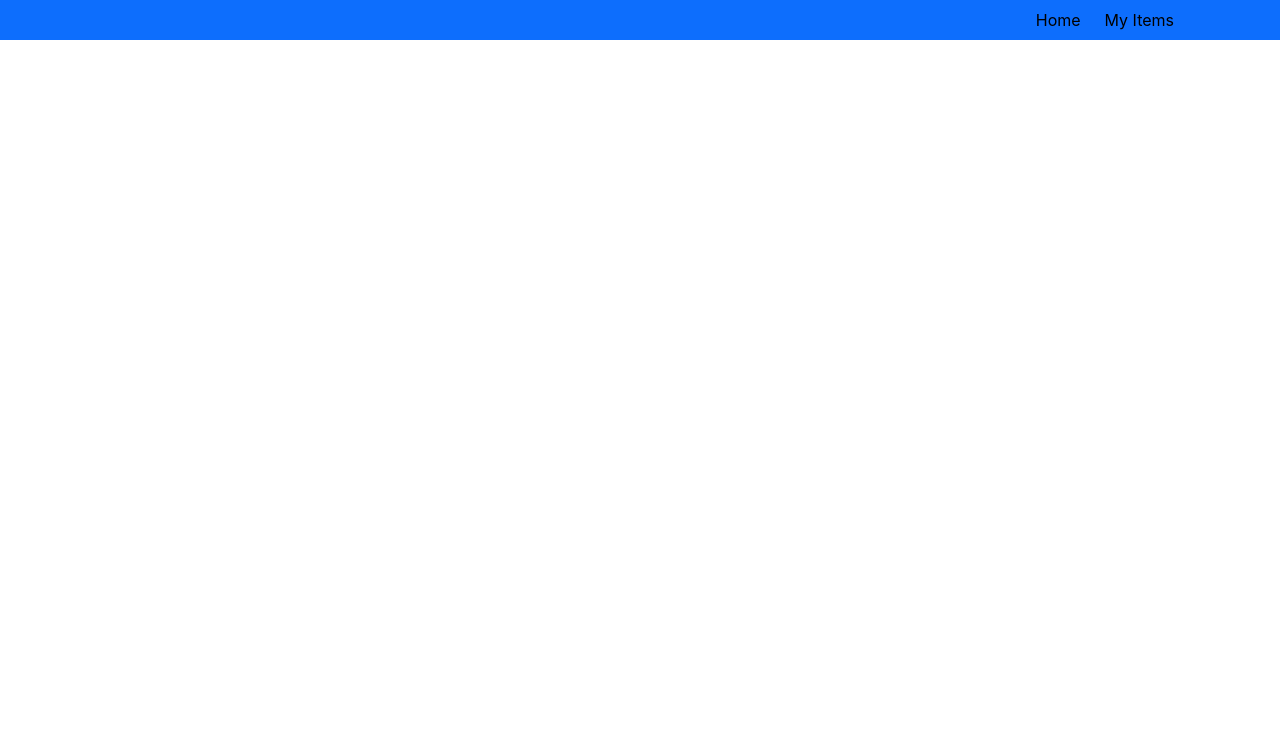
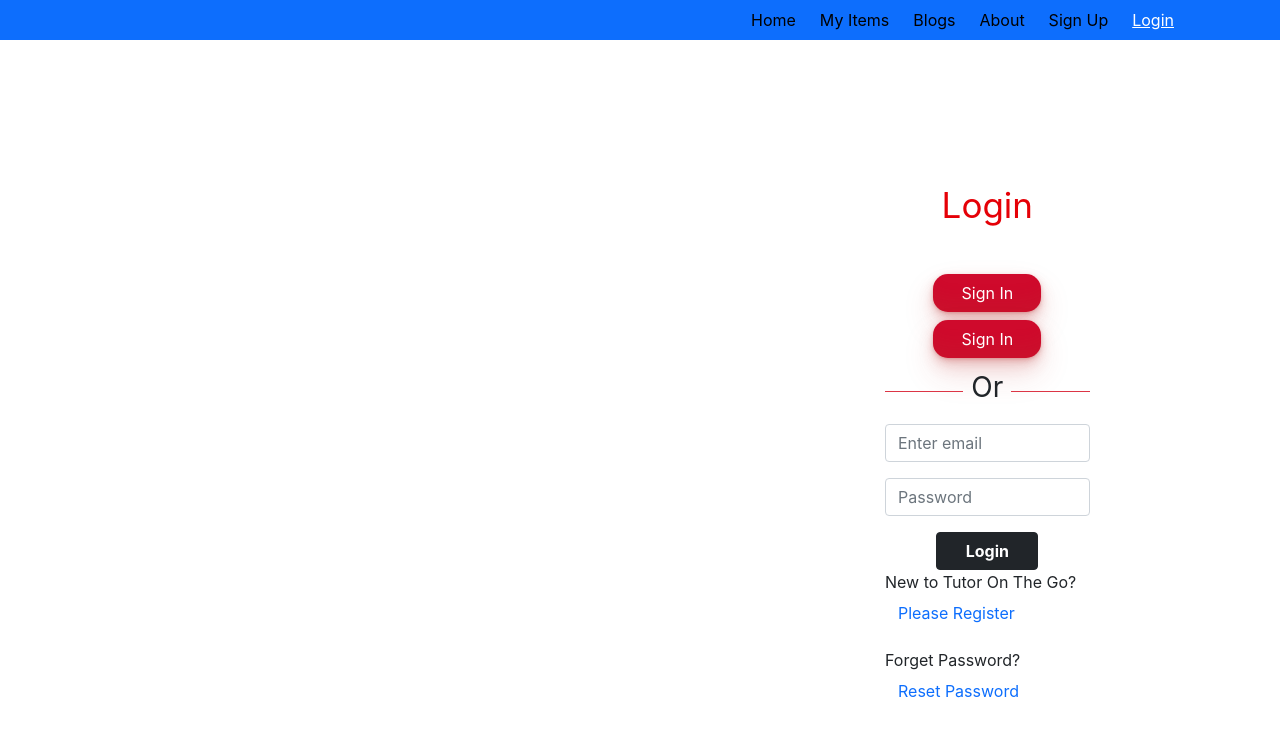
Before and after one commit to Bl4ckSlayer/Bike-land-client, a React (Create React App) app: page /login in a window 1280 px wide. Shown: the top 736 px of the page. Built offline with nearby package versions, Linux system fonts and the light colour scheme; no server answers.

Commit message:
firebase

```diff
--- a/src/App.js
+++ b/src/App.js
@@ -1,6 +1,7 @@
 import { Route, Routes } from "react-router-dom";
 import "./App.css";
 import Login from "./Components/Login/Login/Login";
+import Signup from "./Components/Login/Sign Up/Signup";
 import Home from "./Components/Pages/Home/Home";
 import Header from "./Components/Shared/Header/Header";
 
@@ -11,6 +12,7 @@ function App() {
       <Routes>
         <Route path="/" element={<Home></Home>}></Route>
         <Route path="/login" element={<Login></Login>}></Route>
+        <Route path="/signup" element={<Signup></Signup>}></Route>
       </Routes>
     </div>
   );
--- a/src/Components/Login/Login/Login.js
+++ b/src/Components/Login/Login/Login.js
@@ -1,125 +1,133 @@
-// import React, { useEffect, useRef, useState } from "react";
-// import { Link, useLocation, useNavigate } from "react-router-dom";
+import React, { useEffect, useRef, useState } from "react";
+import { Link, useLocation, useNavigate } from "react-router-dom";
 import "./Login.css";
-// // import auth from "../../../firebase.init";
-// import {
-//   useSendPasswordResetEmail,
-//   useSignInWithEmailAndPassword,
-// } from "react-firebase-hooks/auth";
-// import { ToastContainer, toast } from "react-toastify";
-// import "react-toastify/dist/ReactToastify.css";
+import {
+  useSendPasswordResetEmail,
+  useSignInWithEmailAndPassword,
+} from "react-firebase-hooks/auth";
+import { ToastContainer, toast } from "react-toastify";
+import "react-toastify/dist/ReactToastify.css";
+import auth from "../../../firebase.init";
+import { Button, Form } from "react-bootstrap";
+import SocialLogin from "../Social Login/SocialLogin";
 // import SocialLogin from "../Social Login/SocialLogin";
 // import Loading from "../../Shared/Loading/Loading";
 // import useToken from "../../../Hooks/UseToken";
 // // import carPng from '../../../img/undraw_electric_car_b7hl.png';
 
 const Login = () => {
-  //   const emailRef = useRef("");
-  //   const passwordRef = useRef("");
-  //   const navigate = useNavigate();
-  //   const location = useLocation();
-  //   const [email, setEmail] = useState('');
+  const emailRef = useRef("");
+  const passwordRef = useRef("");
+  const navigate = useNavigate();
+  const location = useLocation();
+  const [email, setEmail] = useState("");
 
-  //   let from = location.state?.from?.pathname || "/";
-  //   let errorElement = <></>;
+  let from = location.state?.from?.pathname || "/";
+  let errorElement = <></>;
 
-  //   const eventSetEmail = (event) => {
-  //     setEmail(event.target.value);
-  //   };
+  const eventSetEmail = (event) => {
+    setEmail(event.target.value);
+  };
 
-  //   const [signInWithEmailAndPassword, user, loading, error] =
-  //     useSignInWithEmailAndPassword(auth);
+  const [signInWithEmailAndPassword, user, loading, error] =
+    useSignInWithEmailAndPassword(auth);
 
-  //   const [token] = useToken(user);
+  // const [token] = useToken(user);
 
-  //   const [sendPasswordResetEmail, sending] = useSendPasswordResetEmail(auth);
+  const [sendPasswordResetEmail, sending] = useSendPasswordResetEmail(auth);
 
   //   if (loading) {
   //     return <Loading></Loading>;
   //   }
 
-  //   if (token) {
-  //     navigate(from, { replace: true });
-  //   }
+  if (user) {
+    navigate(from, { replace: true });
+  }
 
-  //   const EventSubmit = async (event) => {
-  //     event.preventDefault();
-  //     const email = emailRef.current.value;
-  //     const password = passwordRef.current.value;
+  const EventSubmit = async (event) => {
+    event.preventDefault();
+    const email = emailRef.current.value;
+    const password = passwordRef.current.value;
 
-  //     await signInWithEmailAndPassword(email, password);
-  //   };
+    await signInWithEmailAndPassword(email, password);
+  };
 
-  //   const resetPassword = async () => {
-  //     const email = emailRef.current.value;
-  //     if (email !== "") {
-  //       await sendPasswordResetEmail(email);
-  //       toast("Email Sent");
-  //     } else {
-  //       toast.error("please enter your email address", {
-  //         theme: "colored",
-  //       });
-  //     }
-  //   };
-  //   if (error) {
-  //     errorElement = (
-  //       <div className="my-3">
-  //         <p className="text-danger"> {error?.message}</p>
-  //       </div>
-  //     );
-  //   }
+  const resetPassword = async () => {
+    const email = emailRef.current.value;
+    if (email !== "") {
+      await sendPasswordResetEmail(email);
+      toast("Email Sent");
+    } else {
+      toast.error("please enter your email address", {
+        theme: "colored",
+      });
+    }
+  };
+  if (error) {
+    errorElement = (
+      <div className="my-3">
+        <p className="text-danger"> {error?.message}</p>
+      </div>
+    );
+  }
   return (
-    <div className="row">
-      {/* <div className="col-lg-7 col-md-12 col-sm-12 order-2 order-sm-2 order-md-2 order-lg-1">
-        <img className="wave img-fluid" src={carPng} alt="svg car image" />
+    <div className="row container-fluid">
+      <div className="col-lg-7 col-md-12 col-sm-12 order-2 order-sm-2 order-md-2 order-lg-1">
+        {/* <img className="wave img-fluid" src={carPng} alt="svg car image" /> */}
       </div>
       <div className="col-lg-5 col-md-12 order-1 col-sm-12 order-sm-1 order-md-1 order-lg-2">
         <div className="form-container">
           <div>
             <h2 className="form-title mb-5 text-center">Login</h2>
-            <form onSubmit={EventSubmit}>
-              <div className="input-group">
-                <label htmlFor="email">Email</label>
-                <input
-                  onBlur={eventSetEmail}
+            <SocialLogin></SocialLogin>
+            <Form onSubmit={EventSubmit}>
+              <Form.Group className="mb-3" controlId="formBasicEmail">
+                <Form.Control
                   ref={emailRef}
                   type="email"
-                  name="email"
+                  placeholder="Enter email"
                   required
                 />
-              </div>
-              <div className="input-group">
-                <label htmlFor="password">Password</label>
-                <input ref={passwordRef} type="password" name="password" />
-              </div>
-              <input
-                className="form-submit button-33"
+              </Form.Group>
+              <Form.Group className="mb-3" controlId="formBasicPassword">
+                <Form.Control
+                  ref={passwordRef}
+                  type="password"
+                  placeholder="Password"
+                  required
+                />
+              </Form.Group>
+              <Button
+                variant="btn btn-dark w-50 d-block mx-auto btn-hover fw-bolder"
                 type="submit"
-                required
-                value="Login"
-              />
-            </form>
+              >
+                Login
+              </Button>
+            </Form>
             {errorElement}
-            <p className="my-3 fs-5">
-              Already have an account?{" "}
+            <p>
+              New to Tutor On The Go?
+              <Link
+                to="/signup"
+                className="btn btn-link text-primary pe-auto text-decoration-none"
+              >
+                Please Register
+              </Link>
+            </p>
+            <p>
+              Forget Password?
               <button
-                className="form-link bg-transparent border-0"
+                className="btn btn-link text-primary pe-auto text-decoration-none"
                 onClick={resetPassword}
               >
                 Reset Password
               </button>
             </p>
-            <p className="my-3 fs-5">
-              New User?{" "}
-              <Link className="form-link" to="/signup">
-                Sign Up
-              </Link>
-            </p>
-            <SocialLogin></SocialLogin>
+
+            <ToastContainer />
           </div>
-          <ToastContainer />
         </div>
-      </div> */}
+      </div>
     </div>
   );
 };
--- a/src/Components/Login/Sign Up/Signup.js
+++ b/src/Components/Login/Sign Up/Signup.js
@@ -1,17 +1,20 @@
-import React, { useRef, useState } from 'react';
-import { Link, useLocation, useNavigate } from 'react-router-dom';
-import './Signup.css';
-import auth from '../../../firebase.init'
-import { ToastContainer } from 'react-toastify';
-import 'react-toastify/dist/ReactToastify.css';
-import { useCreateUserWithEmailAndPassword, useUpdateProfile } from 'react-firebase-hooks/auth';
-import SocialLogin from '../Social Login/SocialLogin';
-import Loading from '../../Shared/Loading/Loading';
-import useToken from '../../../Hooks/UseToken';
-import signUpSvg from '../../../img/undraw_Login_re_4vu2.png';
+import React, { useRef, useState } from "react";
+import { Link, useLocation, useNavigate } from "react-router-dom";
+import "./Signup.css";
+import { ToastContainer } from "react-toastify";
+import "react-toastify/dist/ReactToastify.css";
+import {
+  useCreateUserWithEmailAndPassword,
+  useUpdateProfile,
+} from "react-firebase-hooks/auth";
+import auth from "../../../firebase.init";
+import SocialLogin from "../Social Login/SocialLogin";
+// import SocialLogin from "../Social Login/SocialLogin";
+// import Loading from "../../Shared/Loading/Loading";
+// import useToken from "../../../Hooks/UseToken";
+// import signUpSvg from "../../../img/undraw_Login_re_4vu2.png";
 
 const Signup = () => {
-
   let errorMsg;
   const nameRef = useRef("");
   const emailRef = useRef("");
@@ -25,7 +28,7 @@ const Signup = () => {
   const [updateProfile, updating] = useUpdateProfile(auth);
   const [email, setEmail] = useState("");
 
-    const [token] = useToken(user);
+  //   const [token] = useToken(user);
 
   const navigate = useNavigate();
   const location = useLocation();
@@ -34,13 +37,13 @@ const Signup = () => {
   const checkAgree = () => {
     if (agree === false) setAgree(true);
     else setAgree(false);
-    }
+  };
 
-    if (loading || updating) {
-        return <Loading></Loading>
-    }
+  //   if (loading || updating) {
+  //     return <Loading></Loading>;
+  //   }
 
-    if (token) {
+  if (user) {
     navigate(from, { replace: true });
   }
 
@@ -56,9 +59,8 @@ const Signup = () => {
     if (agree) {
       await createUserWithEmailAndPassword(email, password);
       await updateProfile({ displayName: name });
-        }
-        else {
-            setErrorMessage('Please Agree Terms & Conditions');
+    } else {
+      setErrorMessage("Please Agree Terms & Conditions");
     }
   };
 
@@ -66,46 +68,74 @@ const Signup = () => {
     errorMsg = <p>{error?.message}</p>;
   }
   return (
-        <div className="row">
-            <div className='col-lg-7 col-md-12 col-sm-12 order-2 order-sm-2 order-md-2 order-lg-1'>
-                <img className='wave img-fluid' src={signUpSvg} alt="signup svg image" />
+    <div className="row container">
+      <div className="col-lg-7 col-md-12 col-sm-12 order-2 order-sm-2 order-md-2 order-lg-1">
+        {/* <img
+          className="wave img-fluid"
+          src={signUpSvg}
+          alt="signup svg image"
+        /> */}
       </div>
-            <div className='col-lg-5 col-md-12 order-1 col-sm-12 order-sm-1 order-md-1 order-lg-2'>
-                <div className='form-container'>
+      <div className="col-lg-5 col-md-12 order-1 col-sm-12 order-sm-1 order-md-1 order-lg-2">
+        <div className="form-container">
           <div>
-                        <h2 className='form-title mb-5 text-center'>Sign Up</h2>
+            <h2 className="form-title mb-5 text-center">Sign Up</h2>
+            <SocialLogin></SocialLogin>
             <form onSubmit={eventSubmit}>
               <div className="input-group">
-                                <label htmlFor='name'>Name</label>
+                <label htmlFor="name">Name</label>
                 <input ref={nameRef} type="name" name="name" required />
               </div>
               <div className="input-group">
-                                <label htmlFor='email'>Email</label>
+                <label htmlFor="email">Email</label>
                 <input ref={emailRef} type="email" name="email" required />
               </div>
               <div className="input-group">
-                                <label htmlFor='password'>Password</label>
+                <label htmlFor="password">Password</label>
                 <input ref={passwordRef} type="password" name="password" />
               </div>
               <div className="input-group">
-                                <label htmlFor='confirm-password'>Confirm Password</label>
-                                <input ref={confirmPasswordRef} type="password" name="confirm-password" required />
+                <label htmlFor="confirm-password">Confirm Password</label>
+                <input
+                  ref={confirmPasswordRef}
+                  type="password"
+                  name="confirm-password"
+                  required
+                />
               </div>
-                            <input onClick={checkAgree} className='mb-3' type="checkbox" name="terms" id="" />
-                            <label className={`ps-2 ${agree ? 'text-success' : 'text-danger'}`} htmlFor='terms'>Accepct terms and conditions</label>
-                            <input className='form-submit' type="submit" required value="Signup" />
+              <input
+                onClick={checkAgree}
+                className="mb-3"
+                type="checkbox"
+                name="terms"
+                id=""
+              />
+              <label
+                className={`ps-2 ${agree ? "text-success" : "text-danger"}`}
+                htmlFor="terms"
+              >
+                Accepct terms and conditions
+              </label>
+              <input
+                className="form-submit"
+                type="submit"
+                required
+                value="Signup"
+              />
             </form>
             <h6 className="text-danger my-3"> {errorMsg}</h6>
             <h6 className="text-danger my-3"> {errorMessage}</h6>
             <ToastContainer />
-                        <p className='my-3 fs-5'>
-                            Already have an account? <Link className='form-link' to='/login'>Login</Link>
+            <p className="my-3 fs-5">
+              Already have an account?{" "}
+              <Link className="form-link" to="/login">
+                Login
+              </Link>
             </p>
-                        <SocialLogin></SocialLogin>
+            {/* <SocialLogin></SocialLogin> */}
           </div>
         </div>
       </div>
-
     </div>
   );
 };
--- a/src/Components/Login/Social Login/SocialLogin.js
+++ b/src/Components/Login/Social Login/SocialLogin.js
@@ -1,16 +1,18 @@
-import React from 'react';
-import { useSignInWithGithub, useSignInWithGoogle } from 'react-firebase-hooks/auth';
-import auth from '../../../firebase.init';
-import googleLogo from '../../../img/google-logo-9824.png'
-import githubLogo from '../../../img/github-logo.png'
-import { useLocation, useNavigate } from 'react-router-dom';
-import useToken from '../../../Hooks/UseToken';
-import Loading from '../../Shared/Loading/Loading';
+import React from "react";
+import {
+  useSignInWithGithub,
+  useSignInWithGoogle,
+} from "react-firebase-hooks/auth";
+
+import { useLocation, useNavigate } from "react-router-dom";
+import auth from "../../../firebase.init";
+// import useToken from '../../../Hooks/UseToken';
+// import Loading from '../../Shared/Loading/Loading';
 
 const SocialLogin = () => {
   const [signInWithGoogle, user, loading, error] = useSignInWithGoogle(auth);
   const [signInWithGithub, user1, loading1, error1] = useSignInWithGithub(auth);
-    const [token] = useToken(user || user1);
+  // const [token] = useToken(user || user1);
   const navigate = useNavigate();
   const location = useLocation();
 
@@ -18,39 +20,45 @@ const SocialLogin = () => {
 
   let errorElement;
 
-    if(loading || loading1){
-        <Loading></Loading>
+  // if(loading || loading1){
+  //     <Loading></Loading>
+  // }
+
+  if (error || error1) {
+    errorElement = (
+      <p className="text-danger">
+        Error: {error?.message} {error1?.message}
+      </p>
+    );
   }
 
-    if (error || error1) {
-        errorElement = <p className='text-danger'>Error: {error?.message} {error1?.message}</p>
-    }
-
-    if (token) {
+  if (user || user1) {
     navigate(from, { replace: true });
   }
 
   return (
     <div>
-            <div className='d-flex align-items-center'>
-                <div style={{ height: '1px' }} className='bg-danger w-50'></div>
-                <p className='mt-2 px-2 fs-3'>Or</p>
-                <div style={{ height: '1px' }} className='bg-danger w-50'></div>
-            </div>
       {errorElement}
-            <div className=''>
+      <div className="">
         <button
           onClick={() => signInWithGoogle()}
-                    className='button-33 d-block mx-auto my-2'>
-                    <img style={{ width: '30px' }} src={googleLogo} alt="" />
-                    <span className='px-2'>Sign In</span>
+          className="button-33 d-block mx-auto my-2"
+        >
+          {/* <img style={{ width: "30px" }} src={googleLogo} alt="" /> */}
+          <span className="px-2">Sign In</span>
         </button>
         <button
           onClick={() => signInWithGithub()}
-                    className='button-33 d-block mx-auto'>
-                    <img style={{ width: '30px' }} src={githubLogo} alt="" />
-                    <span className='px-2'>Sign In</span>
+          className="button-33 d-block mx-auto"
+        >
+          {/* <img style={{ width: "30px" }} src={githubLogo} alt="" /> */}
+          <span className="px-2">Sign In</span>
         </button>
+      </div>
+      <div className="d-flex align-items-center">
+        <div style={{ height: "1px" }} className="bg-danger w-50"></div>
+        <p className="mt-2 px-2 fs-3">Or</p>
+        <div style={{ height: "1px" }} className="bg-danger w-50"></div>
       </div>
     </div>
   );
--- a/src/Components/Shared/Header/Header.js
+++ b/src/Components/Shared/Header/Header.js
@@ -1,9 +1,16 @@
+import { signOut } from "firebase/auth";
 import React from "react";
 import { Container, Nav, Navbar } from "react-bootstrap";
+import { useAuthState } from "react-firebase-hooks/auth";
 import { Link } from "react-router-dom";
+import auth from "../../../firebase.init";
 import CustomLink from "../CustomLink/CustomLink";
 
 const Header = () => {
+  const [user] = useAuthState(auth);
+  const userSignOut = () => {
+    signOut(auth);
+  };
   return (
     <div>
       <Navbar
@@ -25,23 +32,47 @@ const Header = () => {
               <CustomLink className="me-4 navLink" to="/myitems">
                 My Items
               </CustomLink>
-              {/* {
-                            user && <>
-                            <CustomLink className="me-4 navLink" to="/manageInventory">Manage Inventory</CustomLink>
-                            <CustomLink className="me-4 navLink" to="/addInventory">Add Inventory</CustomLink>
-                            </>
-                        }
-                        <CustomLink className="me-4 navLink" to="/blogs">Blogs</CustomLink>
-                        <CustomLink className="me-4 navLink" to="/about">About</CustomLink>
-                        {
-                            !user ? <>
-                                <CustomLink className="me-4 navLink" to="/signup">Sign Up</CustomLink>
-                                <CustomLink className="me-4 navLink" to="/login">Login</CustomLink></>
-                                :
-                                <>
-                                    <span className='navLink border-0 fw-bold user-name me-4' style={{color: "white"}}>{user?.displayName}</span>
-                                    <button className="navLink border-0 bg-transparent text-start p-0" onClick={userSignOut}>Sign Out</button></>
-                        } */}
+              {user && (
+                <>
+                  <CustomLink className="me-4 navLink" to="/manageInventory">
+                    Manage Inventory
+                  </CustomLink>
+                  <CustomLink className="me-4 navLink" to="/addInventory">
+                    Add Inventory
+                  </CustomLink>
+                </>
+              )}
+              <CustomLink className="me-4 navLink" to="/blogs">
+                Blogs
+              </CustomLink>
+              <CustomLink className="me-4 navLink" to="/about">
+                About
+              </CustomLink>
+              {!user ? (
+                <>
+                  <CustomLink className="me-4 navLink" to="/signup">
+                    Sign Up
+                  </CustomLink>
+                  <CustomLink className="me-4 navLink" to="/login">
+                    Login
+                  </CustomLink>
+                </>
+              ) : (
+                <>
+                  <span
+                    className="navLink border-0 fw-bold user-name me-4"
+                    style={{ color: "white" }}
+                  >
+                    {user?.displayName}
+                  </span>
+                  <button
+                    className="navLink border-0 bg-transparent text-start p-0"
+                    onClick={userSignOut}
+                  >
+                    Sign Out
+                  </button>
+                </>
+              )}
             </Nav>
           </Navbar.Collapse>
         </Container>
--- a/src/firebase.init.js
+++ b/src/firebase.init.js
@@ -1,6 +1,6 @@
 // Import the functions you need from the SDKs you need
 import { initializeApp } from "firebase/app";
-import { getAuth } from "firebase/app";
+import { getAuth } from "firebase/auth";
 // TODO: Add SDKs for Firebase products that you want to use
 // https://firebase.google.com/docs/web/setup#available-libraries
 
@@ -8,7 +8,7 @@ import { getAuth } from "firebase/app";
 const firebaseConfig = {
   apiKey: "AIzaSyDI4yBMGmiJVDUY1PtAzJ_mwAYokaNLX2I",
   authDomain: "assignment-11-cab40.firebaseapp.com",
-  projectId: "assignment-11-cab40",
+  projectId: "ssignment-11-cab40",
   storageBucket: "assignment-11-cab40.appspot.com",
   messagingSenderId: "1053817568448",
   appId: "1:1053817568448:web:4059a8102cbde9bde84125",
@@ -17,4 +17,5 @@ const firebaseConfig = {
 // Initialize Firebase
 const app = initializeApp(firebaseConfig);
 const auth = getAuth(app);
+
 export default auth;
```
Also changed, not shown: src/Components/Login/RequireAuth/RequireAuth.js (added, +23 -0 lines). Lines whose indentation alone changed are shown as unchanged.
